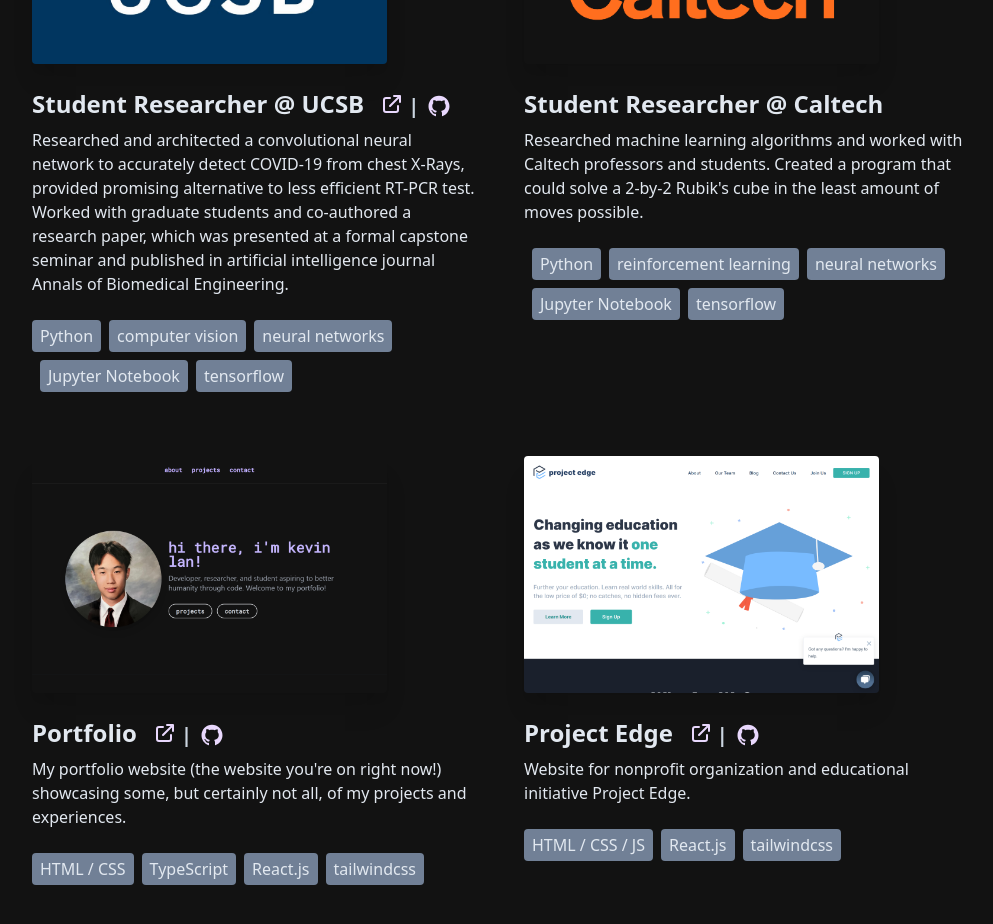
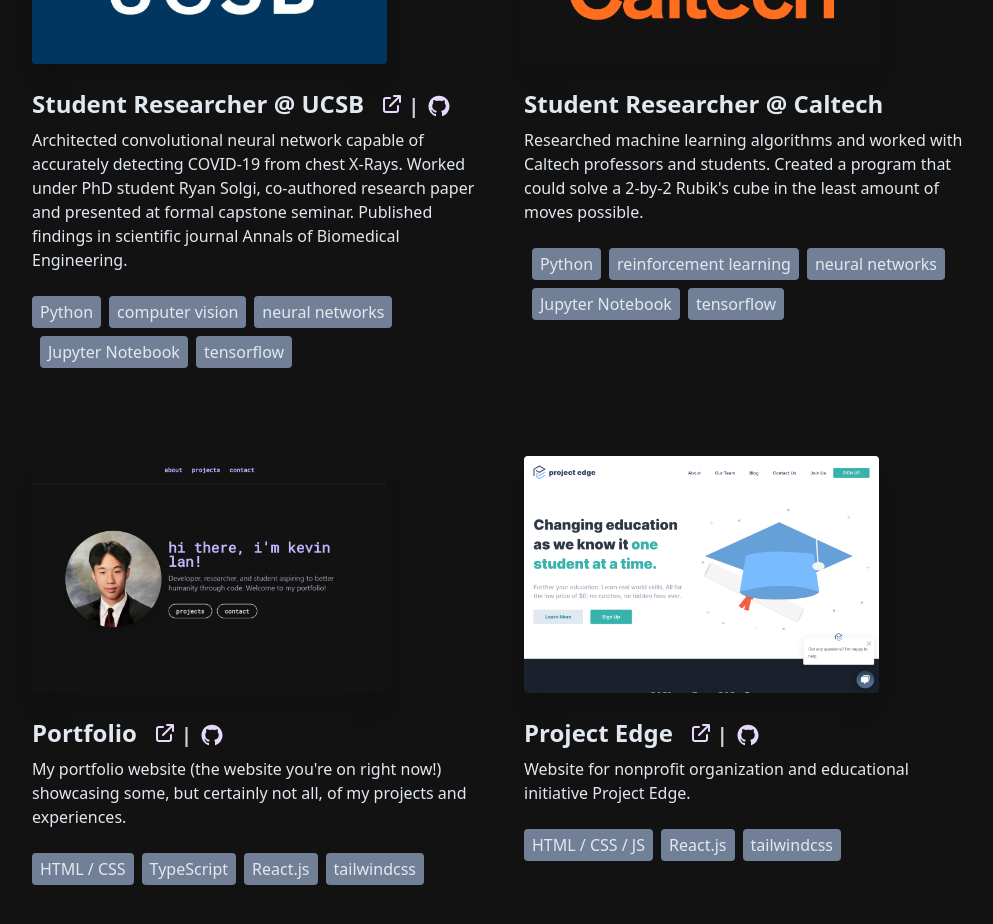
Before and after one commit to kevinjl321/portfolio, a React (Create React App) app: page / in a window 1280 px wide. Shown: the part 1500-2424 px from the top of the page, without its empty margins (140-1133 px from the left). Built offline with nearby package versions, Linux system fonts and the light colour scheme.

Commit message:
condense descriptions

```diff
--- a/src/components/Projects.tsx
+++ b/src/components/Projects.tsx
@@ -43,8 +43,8 @@
                                     </a>
                                 </h4>
                                 <p className="block mb-6 dark:text-white">
-                                    Researched and architected a convolutional neural network to accurately detect COVID-19 from chest X-Rays, provided promising alternative to less efficient RT-PCR test. Worked with
-                                    graduate students and co-authored a research paper, which was presented at a formal capstone seminar and published in artificial intelligence journal Annals of Biomedical Engineering.
+                                    Architected convolutional neural network capable of accurately detecting COVID-19 from chest X-Rays. Worked under
+                                    PhD student Ryan Solgi, co-authored research paper and presented at formal capstone seminar. Published findings in scientific journal Annals of Biomedical Engineering.
                                 </p>
                                 <div className="flex flex-wrap">
                                     <span className="px-2 py-1 mb-2 text-gray-300 bg-gray-600 dark:bg-gray-800 rounded dark:text-gray-400">
```
